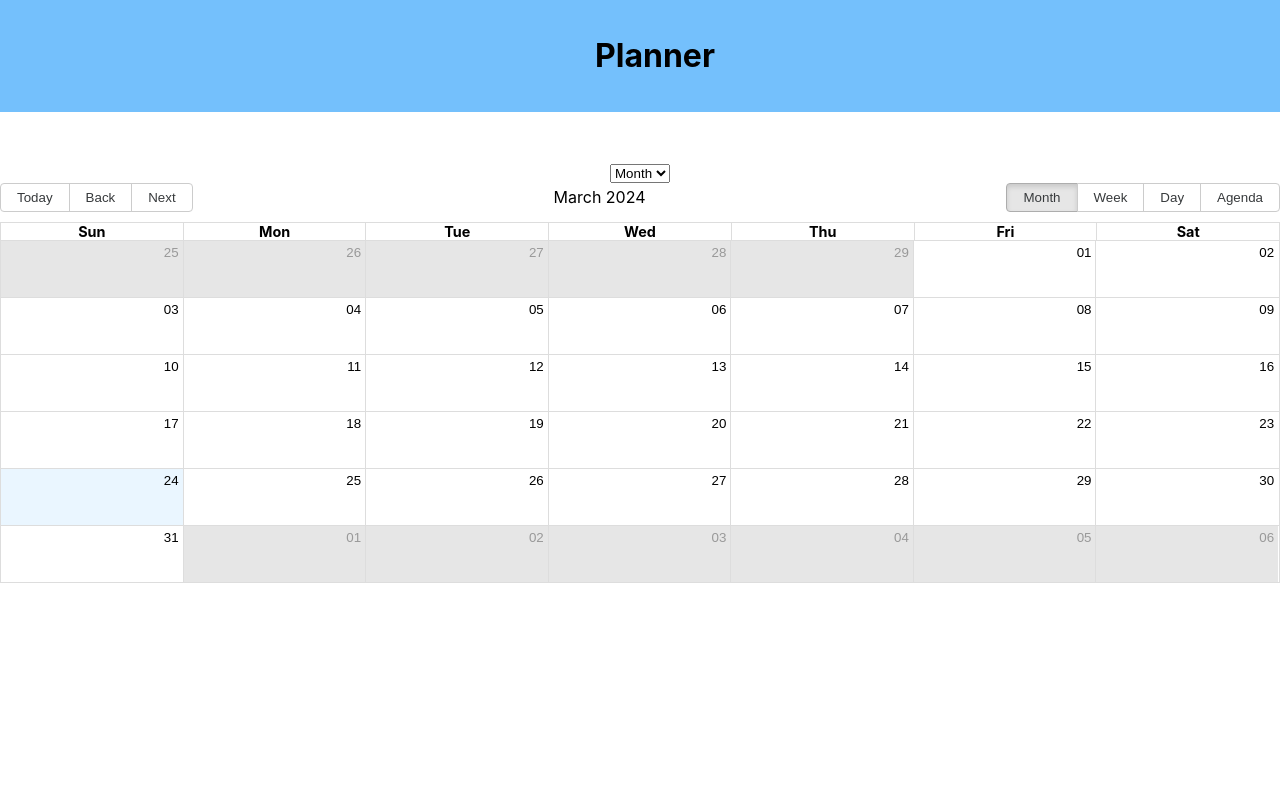
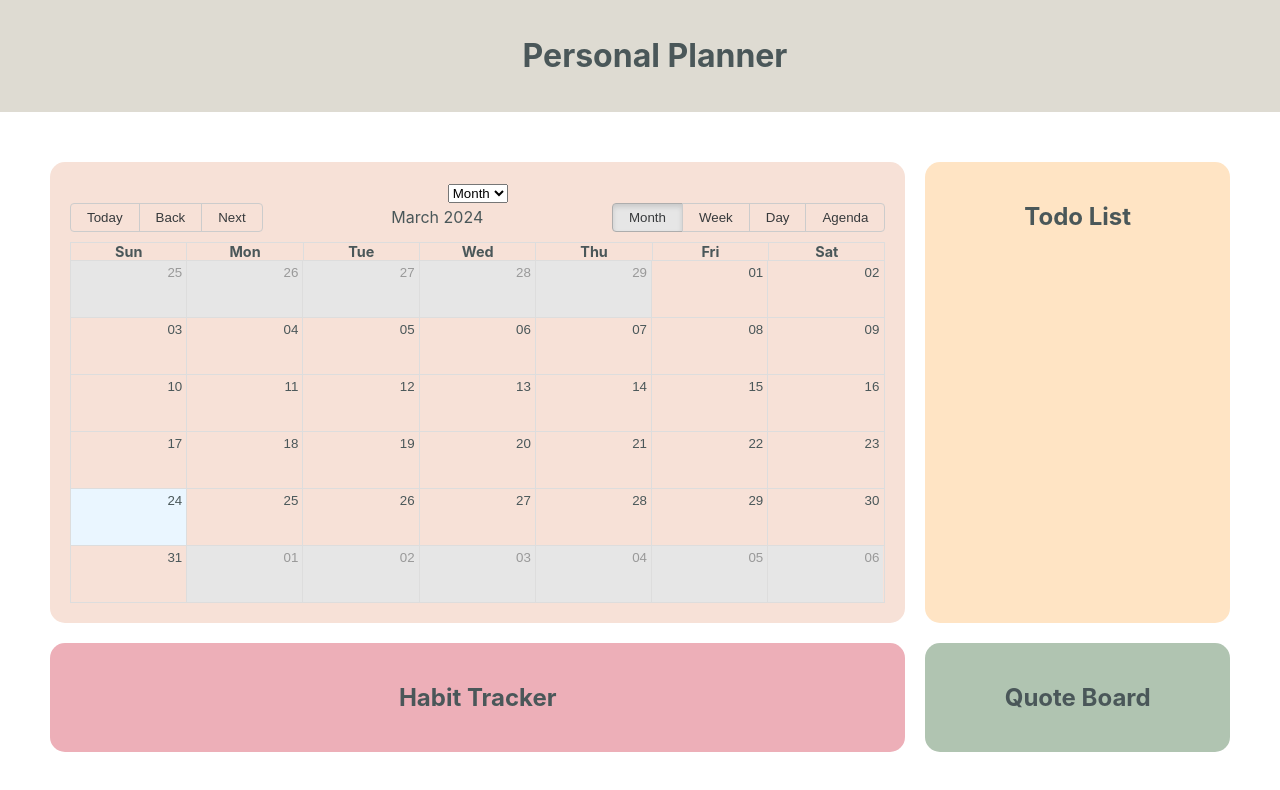
Before and after one commit to bkarduck/SI579_finalproj, a React (Vite) app: page / in a window 1280 px wide. Shown: the top 790 px of the page. Built offline with nearby package versions, Linux system fonts and the light colour scheme.

Commit message:
Add Grid

```diff
--- a/src/App.css
+++ b/src/App.css
@@ -3,8 +3,46 @@
 }
 
 .header {
-  background-color: #74c0fc;
+  background-color: #DEDBD2;
   width: 100%;
   padding: 15px;
   margin-bottom: 50px;
+  color: #4A5759;
 }
+
+.grid-container {
+  display: grid;
+  grid-template-columns: auto auto auto;
+  gap: 20px;
+  margin: 50px;
+}
+
+.grid-container>div {
+  padding: 20px;
+  border-radius: 15px;
+  color: #4A5759;
+}
+
+.calendar-section {
+  background-color: #F7E1D7;
+  grid-column-start: 1;
+  grid-column-end: 3;
+}
+
+.todo-section {
+  background-color: bisque;
+  grid-column-start: 3;
+  grid-column-end: 4;
+}
+
+.habit-section {
+  background-color: #EDAFB8;
+  grid-column-start: 1;
+  grid-column-end: 3;
+}
+
+.quote-section {
+  background-color: #B0C4B1;
+  grid-column-start: 3;
+  grid-column-end: 4;
+}
--- a/src/App.jsx
+++ b/src/App.jsx
@@ -1,15 +1,20 @@
 import './App.css';
 import CalendarComponent from './components/CalendarComponent'
-
+import HabitTracker from './components/HabitTracker';
+import QuoteBoard from './components/QuoteBoard';
+import TodoList from './components/TodoList';
 function App() {
   return (
     <div className="App">
       <header class="header">
-        <div >
-          <h1>Planner</h1>
-        </div>
+        <h1>Personal Planner</h1>
       </header>
-      <CalendarComponent />
+      <div className='grid-container'>
+        <div className='calendar-section'><CalendarComponent /></div>
+        <div className='todo-section'><TodoList /></div>
+        <div className='habit-section'><HabitTracker /></div>
+        <div className='quote-section'><QuoteBoard /></div>
+      </div>
     </div>
 
   )
--- /dev/null
+++ b/src/components/HabitTracker.jsx
@@ -0,0 +1,9 @@
+import React from 'react';
+const HabitTracker = () => {
+    return (
+        <>
+            <h2>Habit Tracker</h2>
+        </>
+    )
+}
+export default HabitTracker;
--- /dev/null
+++ b/src/components/QuoteBoard.jsx
@@ -0,0 +1,9 @@
+import React from 'react';
+const QuoteBoard = () => {
+    return (
+        <>
+            <h2>Quote Board</h2>
+        </>
+    )
+}
+export default QuoteBoard;
--- /dev/null
+++ b/src/components/TodoList.jsx
@@ -0,0 +1,9 @@
+import React from 'react';
+const TodoList = () => {
+    return (
+        <>
+            <h2>Todo List</h2>
+        </>
+    )
+}
+export default TodoList;
```
